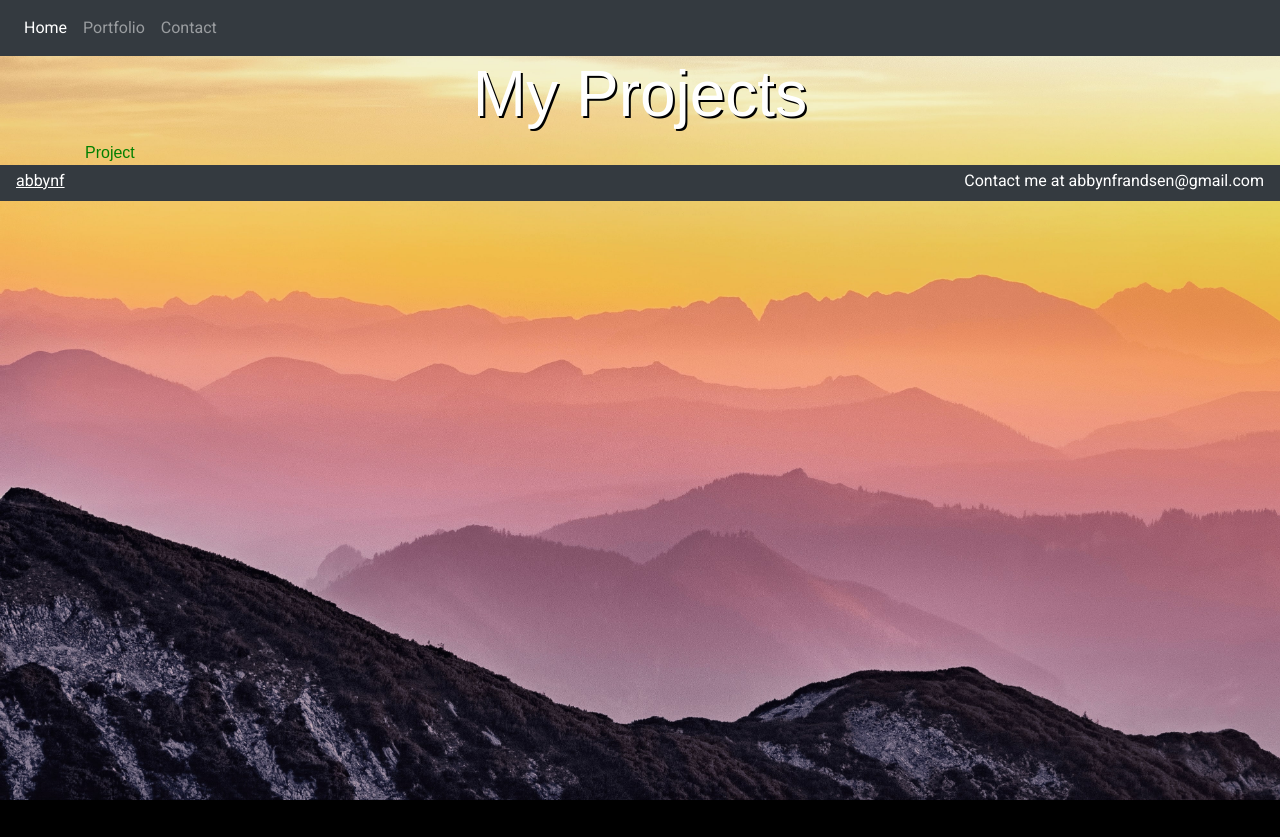
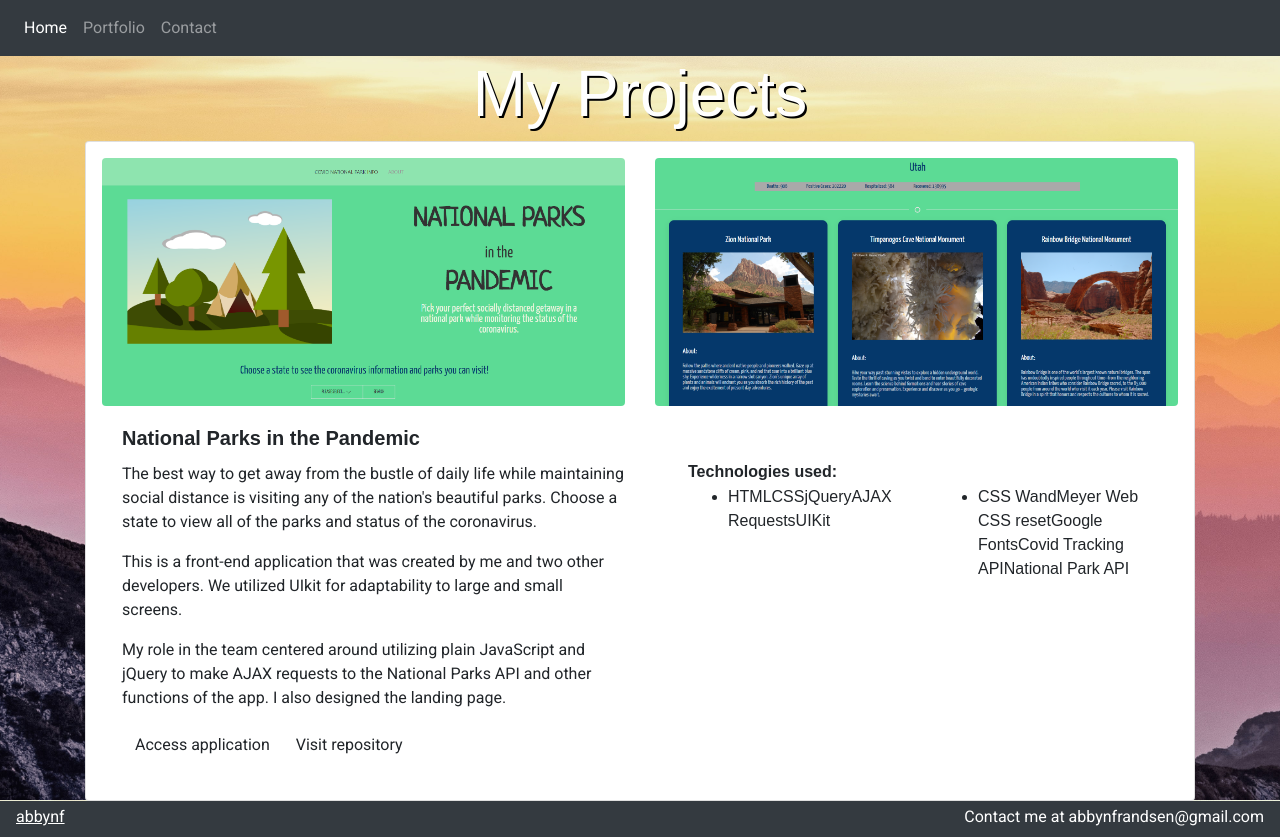
Before and after one commit to abbynf/react-portfolio, a React (Create React App) app: page /portfolio in a window 1280 px wide. Before the commit the page ends 800 px from the top, so only its background shows below. Built offline with nearby package versions, Linux system fonts and the light colour scheme.

Commit message:
created project 1 list, imported new components

```diff
--- a/src/components/Project/Project.js
+++ b/src/components/Project/Project.js
@@ -1,10 +1,66 @@
 import React, { Component } from 'react';
+import Cardtext from '../Cardtext';
+import TechItem from './../TechItem';
 import './style.css';
 
 class Project extends Component {
+
     render() {
+
+        console.log(this.props)
+
         return (
-            <div className="project">Project</div>
+            <div class="row">
+                <div class="col-12">
+                    <div class="card card-shadow p-3">
+                        <div class="row">
+                            <div class="col-12 col-lg-6">
+                                <img class="card-img-top rounded" src={this.props.img1src}
+                                    alt={this.props.img1alt} />
+                            </div>
+                            <hr class="portHr d-block d-lg-none" />
+                            <div class="col-12 col-lg-6">
+                                <img class="card-img-top rounded" src={this.props.img2src}
+                                    alt={this.props.img2alt} />
+                            </div>
+                        </div>
+                        <div class="card-body">
+                            <h5 class="card-title font-weight-bold">{this.props.title}</h5>
+                            <div class="row card-opaque mb-3">
+                                <div class="col-md-6">
+                                    {this.props.paragraphs.map((paragraph) => {
+                                        return (
+                                            <Cardtext paragraphtext={paragraph} />
+                                        )
+                                    })}
+                                </div>
+
+                                <div class="col-md-6 mt-0 pl-md-5">
+                                    <h6 class="card-text font-weight-bold mt-4 mb-1 mt-md-0">Technologies used:</h6>
+
+                                    <div class="row">
+
+                                        <div class="col">
+                                            <ul class="card-text">
+                                                <TechItem text={this.props.techitems1}/>
+                                            </ul>
+
+                                        </div>
+                                        <div class="col">
+                                            <ul class="card-text">
+                                                <TechItem text={this.props.techitems2}/>
+                                            </ul>
+                                        </div>
+                                    </div>
+                                </div>
+
+                            </div>
+                            <a href={this.props.applicationLink} class="btn portfolioButton" target="_blank">Access application</a>
+                            <a href={this.props.repoLink} class="btn portfolioButton" target="_blank">Visit repository</a>
+                        </div>
+                    </div>
+                </div>
+            </div>
         )
     }
 };
--- a/src/pages/Portfolio.js
+++ b/src/pages/Portfolio.js
@@ -1,7 +1,31 @@
 import React, { Component } from 'react';
 import Project from './../components/Project/';
+import img1 from './../assets/project-caps/national-parks/national-parks-app.png';
+import img2 from './../assets/project-caps/national-parks/national-parks-app-cards.png';
 
 class Portfolio extends Component {
+    constructor(){
+        super();
+        this.state = {
+            projects: [
+                {
+                    img1src: img1,
+                    img1alt: "Landing page of National Parks app",
+                    img2src: img2,
+                    img2alt: "Search results for Utah",
+                    title: "National Parks in the Pandemic",
+                    paragraphs: ["The best way to get away from the bustle of daily life while maintaining social distance is visiting any of the nation's beautiful parks. Choose a state to view all of the parks and status of the coronavirus.",
+                    "This is a front-end application that was created by me and two other developers. We utilized UIkit for adaptability to large and small screens.",
+                    "My role in the team centered around utilizing plain JavaScript and jQuery to make AJAX requests to the National Parks API and other functions of the app. I also designed the landing page."
+                    ],
+                    techitems1: ["HTML", "CSS", 'jQuery', 'AJAX Requests', 'UIKit'],
+                    techitems2: ["CSS Wand", "Meyer Web CSS reset", "Google Fonts", "Covid Tracking API", "National Park API"],
+                    applicationLink: "https://abbynf.github.io/covid-travel/",
+                    repoLink: "https://github.com/abbynf/covid-travel"
+                }
+            ]
+        }
+    }
 
     render() {
         return (
@@ -15,8 +39,18 @@ class Portfolio extends Component {
                 </header>
 
                 <main>
-                    <Project/>
-
+                    <Project
+                        img1src={this.state.projects[0].img1src}
+                        img1alt={this.state.projects[0].img1alt}
+                        img2src={this.state.projects[0].img2src}
+                        img2alt={this.state.projects[0].img2alt}
+                        title={this.state.projects[0].title}
+                        paragraphs={this.state.projects[0].paragraphs}
+                        techitems1={this.state.projects[0].techitems1}
+                        techitems2={this.state.projects[0].techitems2}
+                        applicationLink={this.state.projects[0].applicationLink}
+                        repoLink={this.state.projects[0].repoLink}
+                    />
 
                 </main>
 
```
Also changed, not shown: src/assets/project-caps/national-parks/national-parks-app-cards.png (added), src/assets/project-caps/national-parks/national-parks-app.png (added).
